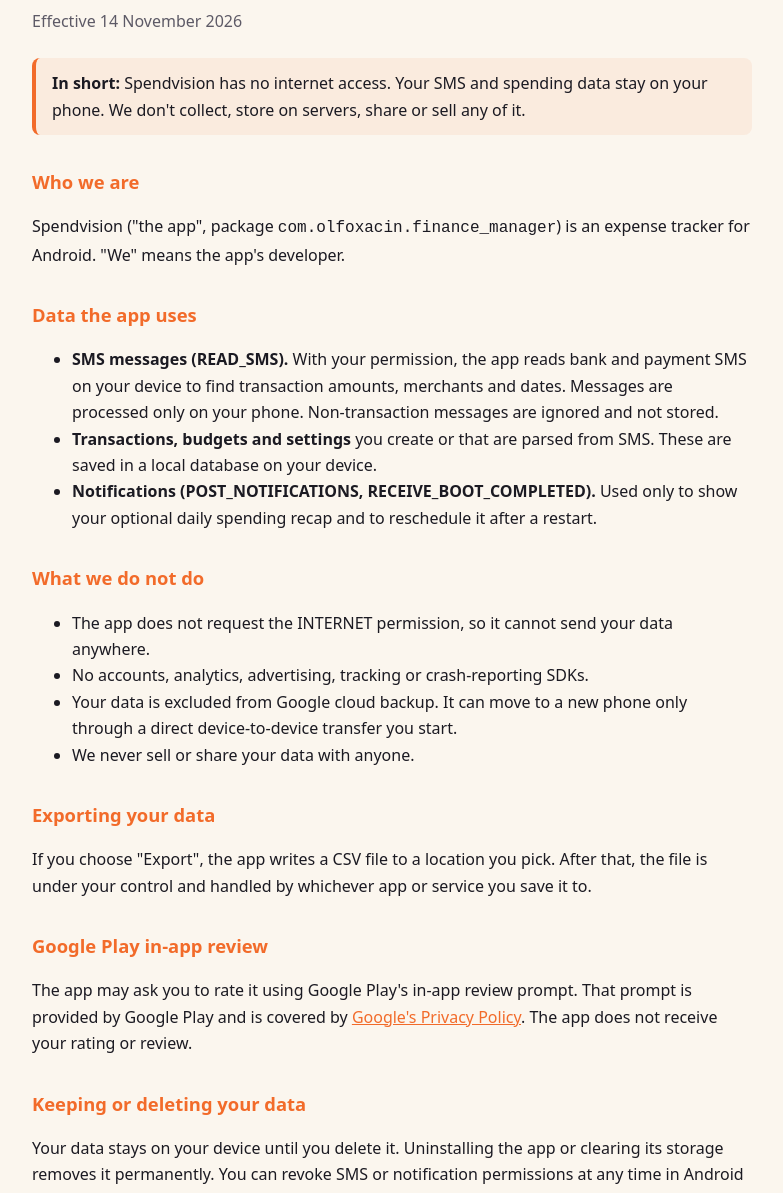
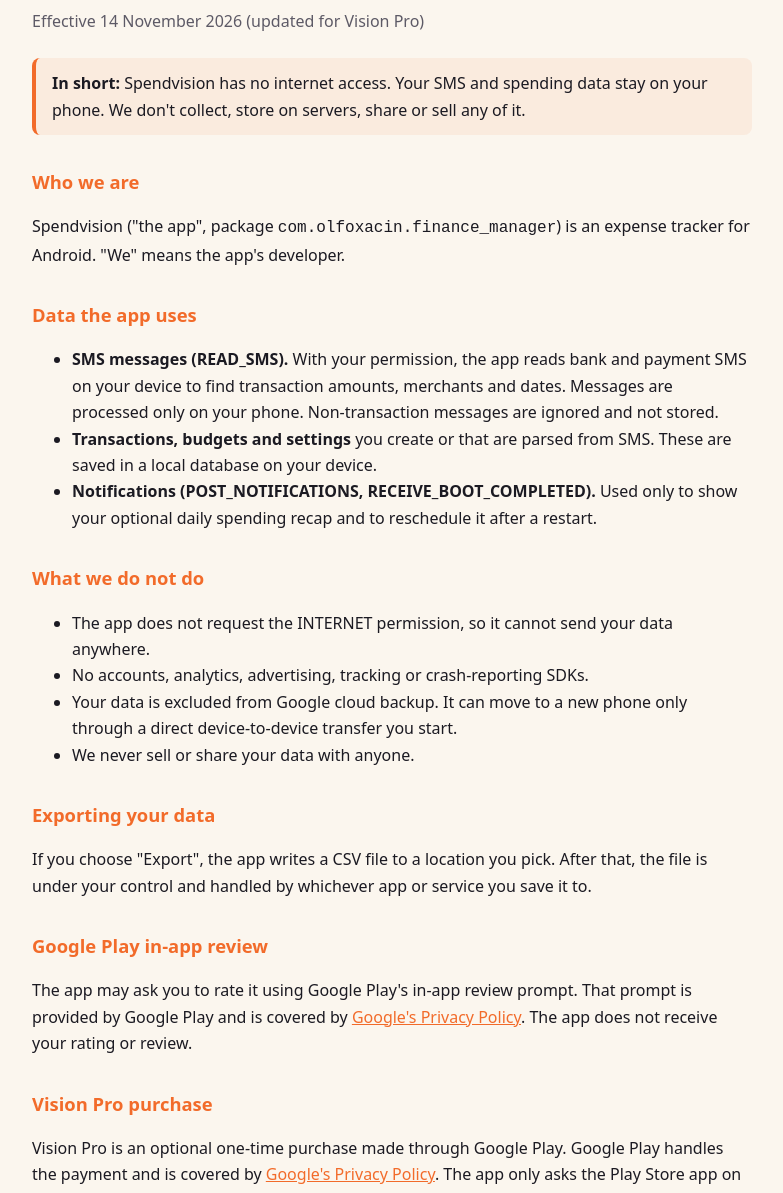
Before and after one commit to abhijeetkumar-workonly/spendvision, a plain HTML site: page index.html in a window 1280 px wide. Shown: the part 97-1290 px from the top of the page, without its empty margins (248-1031 px from the left). Drawn offline with Linux system fonts and the light colour scheme.

Commit message:
Privacy policy: add Vision Pro purchase section

```diff
--- a/index.html
+++ b/index.html
@@ -19,7 +19,7 @@
 <body>
 <main>
 <h1>Spendvision Privacy Policy</h1>
-<p class="date">Effective 14 November 2026</p>
+<p class="date">Effective 14 November 2026 (updated for Vision Pro)</p>
 
 <p class="tldr"><strong>In short:</strong> Spendvision has no internet access. Your SMS and spending data stay on your phone. We don't collect, store on servers, share or sell any of it.</p>
 
@@ -47,6 +47,9 @@
 <h2>Google Play in-app review</h2>
 <p>The app may ask you to rate it using Google Play's in-app review prompt. That prompt is provided by Google Play and is covered by <a href="https://policies.google.com/privacy">Google's Privacy Policy</a>. The app does not receive your rating or review.</p>
 
+<h2>Vision Pro purchase</h2>
+<p>Vision Pro is an optional one-time purchase made through Google Play. Google Play handles the payment and is covered by <a href="https://policies.google.com/privacy">Google's Privacy Policy</a>. The app only asks the Play Store app on your phone whether you own Vision Pro; it never sees your payment details. Google Play's billing library may record anonymous technical diagnostics; the app itself still has no internet access.</p>
+
 <h2>Keeping or deleting your data</h2>
 <p>Your data stays on your device until you delete it. Uninstalling the app or clearing its storage removes it permanently. You can revoke SMS or notification permissions at any time in Android Settings.</p>
 
```
